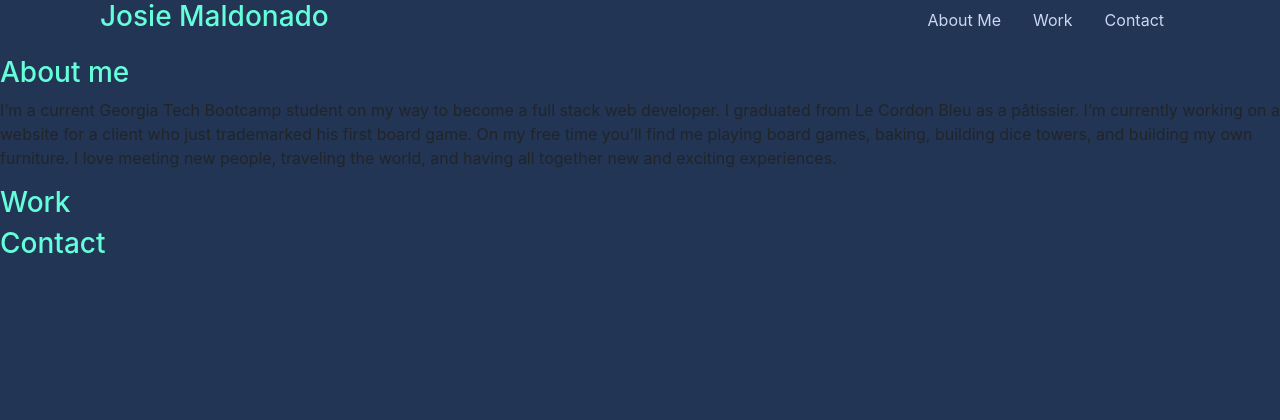
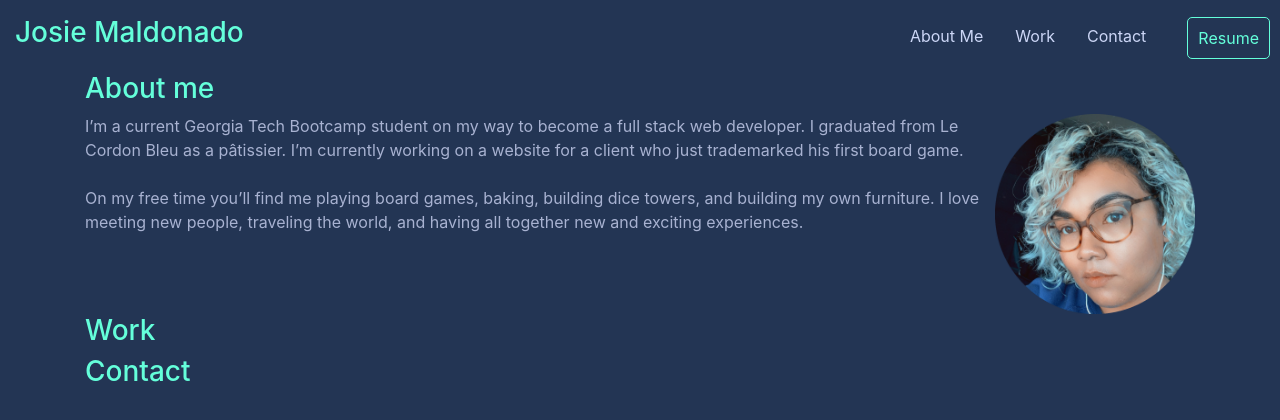
Before and after one commit to JosieMald/professional-portfolio, a plain HTML site: page index.html in a window 1280 px wide. Drawn offline with nearby package versions, Linux system fonts and the light colour scheme.

Commit message:
added html resume btn, adding picture, and organizing content.

```diff
--- a/index.html
+++ b/index.html
@@ -16,8 +16,9 @@
     <title>Josie M.</title>
   </head>
   <!------------------------------------ NAV BAR ------------------------------------->
-  <header class="container">
-    <nav class="d-flex align-middle">
+  <!-- header previously had a container -->
+  <header>
+    <nav class="d-flex align-middle mt-3">
       <div class="container">
         <h3>Josie Maldonado</h3>
       </div>
@@ -34,28 +35,41 @@
           </li>
         </ul>
       </div>
+      <div id="resumeBtn">
+        <a class="resumeBtn">Resume</a>
+      </div>
     </nav>
   </header>
   <body>
     <!--------------------------------- ABOUT ME ------------------------------------>
-    <div>
+    <div class="container">
       <h3>About me</h3>
     </div>
+    <div class="container d-flex">
     <p>
       I’m a current Georgia Tech Bootcamp student on my way to become a full
       stack web developer. I graduated from Le Cordon Bleu as a pâtissier. I’m
       currently working on a website for a client who just trademarked his first
-      board game. On my free time you’ll find me playing board games, baking,
+      board game.
+      <br></br>
+      On my free time you’ll find me playing board games, baking,
       building dice towers, and building my own furniture. I love meeting new
       people, traveling the world, and having all together new and exciting
       experiences.
     </p>
+    <div>
+      <img src="assets/Josie.png" alt="Picture of myself" width="200px" height="200px" border-radius="100px" />
+    </div>
+  </div>
     <!--------------------------------- WORK ---------------------------------------->
-    <div>
+    <div class="container">
       <h3>Work</h3>
     </div>
+    <div>
+
+    </div>
     <!------------------------------- CONTACT --------------------------------------->
-    <div>
+    <div class="container">
       <h3>Contact</h3>
     </div>
 
--- a/stylesheet.css
+++ b/stylesheet.css
@@ -1,9 +1,5 @@
 * body {
   background-color: #233554;
-}
-
-h1 {
-  color: brown;
 }
 
 h3 {
@@ -16,9 +12,24 @@ header {
 
 ul {
   list-style-type: none;
-  color: #ccd6f6
 }
 
 a {
   color: #ccd6f6
 }
+
+p {
+  color: #a8b2d1;
+}
+
+.resumeBtn {
+  color: #64ffda!important;
+  border: 1px solid #64ffda;
+  background-color: transparent;
+  padding: 10px;
+  border-radius: 5px;
+}
+
+#resumeBtn {
+  padding: 10px;
+}
```
Also changed, not shown: assets/josie.png (added).
